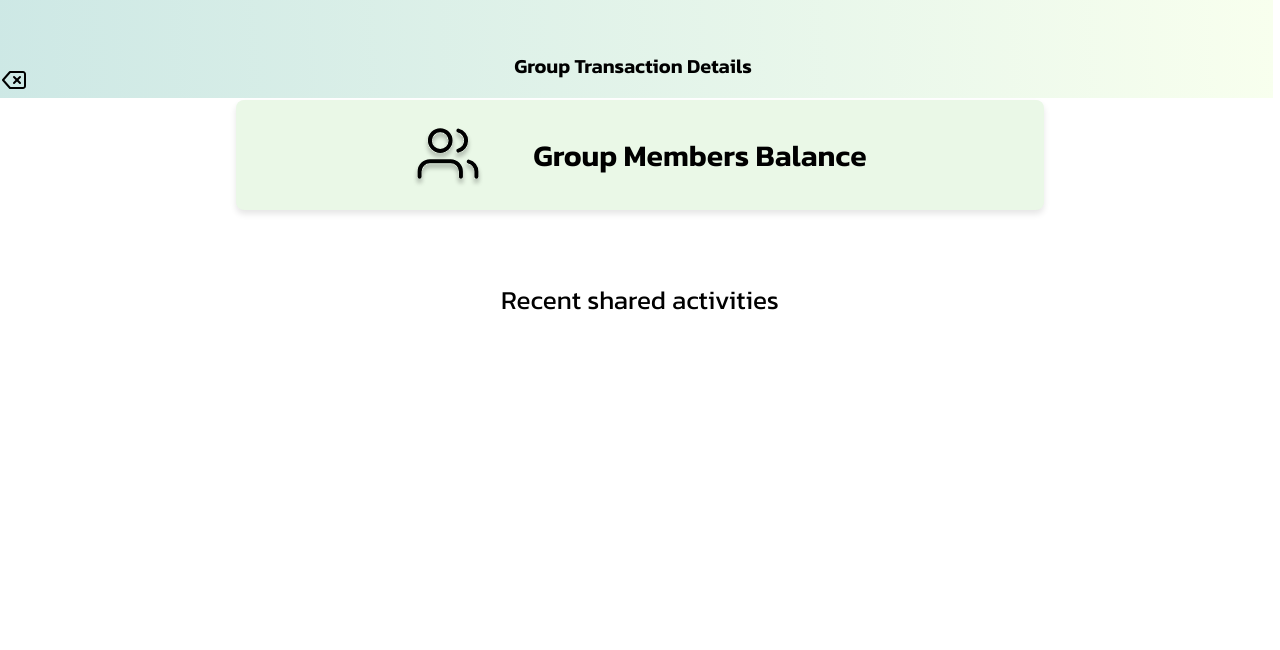
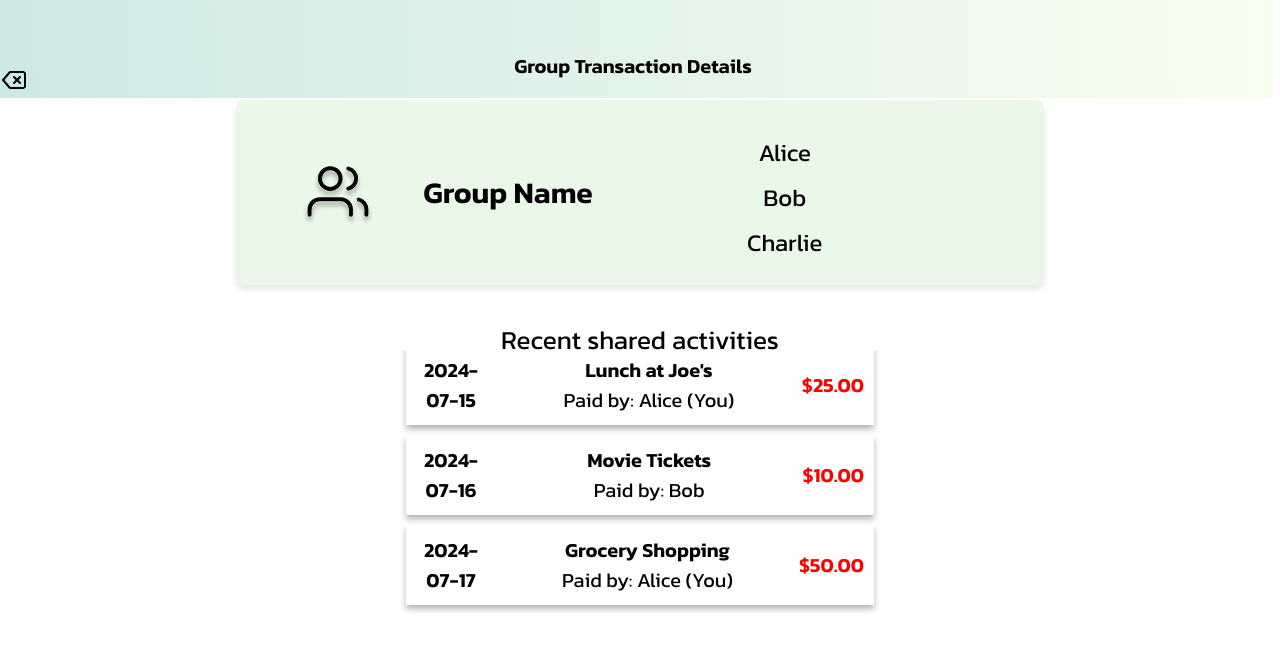
Before and after one commit to UofT-UTSC-CS-sandbox/final-term-project-splitease, a React (Vite) app in the folder frontend/: page /groupdetailpage/1 in a window 1280 px wide. Shown: the top 650 px of the page. Built offline with nearby package versions, Linux system fonts and the light colour scheme.

Commit message:
feat(frontend) Group Page
 Group detail page ready for connection, minor feature windows added in add transaction page and transaction details.

```diff
--- a/frontend/src/components/UserInfo.jsx
+++ b/frontend/src/components/UserInfo.jsx
@@ -55,9 +55,9 @@ const UserInfo = () => {
         <a className={"totalBalance"}> {u_name} </a>
         <div className={"frameWrapper"}>
           <div className={"oweParent"}>
-            <b className={"owe"}>Owe: ${owe.toFixed(2)}</b>
+            <b className={"owe"}>Owe: ${Math.abs(owe).toFixed(2)}</b>
             <div className={"owedParent"}>
-              <b className={"owed"}>Owed: ${owed.toFixed(2)}</b>
+              <b className={"owed"}>Owed: ${Math.abs(owed).toFixed(2)}</b>
               <div className={"costsParent"}>
                 <div className={"costs"}>
                   Balance: {totalBalance >= 0 ? "$" : "-$"}
--- a/frontend/src/pages/AddTransactionPage.jsx
+++ b/frontend/src/pages/AddTransactionPage.jsx
@@ -223,7 +223,7 @@ const AddTransactionPage = () => {
       <img className={"line"} alt="" />
       <div className="selection-box">
         <div className={"chooseAMethod"}>
-          Choose a method to split this bill
+          Choose a method to pay this bill
         </div>
         <select value={methodType} onChange={handleMethodTypeChange}>
           <option value="">No selection</option>
@@ -238,6 +238,14 @@ const AddTransactionPage = () => {
           <option value="Other">Other</option>
         </select>
         {errors.methodType && <div className="error">{errors.methodType}</div>}
+        <div className={"chooseAMethod"}>
+          Choose a method to split this bill
+        </div>
+        <select >
+          <option value="Evenly">Evenly</option>
+          <option value="Other">Other</option>
+        </select>
+
       </div>
       <div className={"youWillPay"}>
         You will pay a total of ${parseFloat(payAmount).toFixed(2)}
--- a/frontend/src/pages/GroupDetailPage.css
+++ b/frontend/src/pages/GroupDetailPage.css
@@ -94,7 +94,7 @@
 .recent-activities-text {
     font-size: 1.3em;
     position: absolute;
-    top: 280px;
+    top: 350px;
     left: 50%;
     transform: translateX(-50%);
     z-index: 1000;
@@ -138,3 +138,16 @@
 .activity-owe {
     color: red;
 }
+
+.member-list {
+    margin-top: 10px;
+    width: 50%;
+    display: flex;
+    flex-direction: column;
+    align-items: center;
+  }
+
+.member-name {
+    margin: 5px 0;
+    font-size: 1.2em;
+}
--- a/frontend/src/pages/GroupDetailPage.jsx
+++ b/frontend/src/pages/GroupDetailPage.jsx
@@ -4,12 +4,16 @@ import { useNavigate } from "react-router-dom";
 import { parseTransactions } from "../components/Functions.jsx";
 import "./GroupDetailPage.css";
 import "../components/Universal.css";
+import TransactionActivity from "../components/TransactionActivity.jsx";
 import axios from "axios";
 
 const GroupDetailPage = () => {
   const uid = localStorage.getItem("uid");
   const { gid } = useParams();
   const navigate = useNavigate();
+  //test data for group
+  // Test data for group members
+  const testGroupMembers = ["Alice", "Bob", "Charlie"];
 
   // Get group details
   const [groupDetails, setGroupDetails] = useState({});
@@ -19,7 +23,40 @@ const GroupDetailPage = () => {
     // TODO: Finish group details API
     // * You may want to put `group details` jsx in a dedicated component file
   });
+  // test transactions for group
 
+  const testTransactions = [
+    {
+      id: 1,
+      date: "2024-07-15",
+      name: "Lunch at Joe's",
+      payerId: "user1",
+      payer: "Alice",
+      amount: 25.00,
+    },
+    {
+      id: 2,
+      date: "2024-07-16",
+      name: "Movie Tickets",
+      payerId: "user2",
+      payer: "Bob",
+      amount: -10.00,
+    },
+    {
+      id: 3,
+      date: "2024-07-17",
+      name: "Grocery Shopping",
+      payerId: "user1",
+      payer: "Alice",
+      amount: 50.00,
+    },
+  ];
+
+  const UID_test = "user1";
+
+  const friend_test = {
+    name: "Bob",
+  };
   const onDeleteIconClick = useCallback(() => {
     navigate(-1);
   }, [navigate]);
@@ -39,10 +76,21 @@ const GroupDetailPage = () => {
       <div className="group-members">
         <div className="group-balance">
           <img className="group-icon" alt="" src="/group.svg" />
-          <h2>Group Members Balance</h2>
+          <h2>Group Name </h2>
+          <div className="member-list">
+            {testGroupMembers.map((member, index) => (
+              <div key={index} className="member-name">{member}</div>
+            ))}
+          </div>
         </div>
         <div className="recent-activities-text">Recent shared activities</div>
-        <div className="recent-activities-bar"></div>
+        <div className="recent-activities-bar">
+          <TransactionActivity
+            transactions={testTransactions}
+            uid={UID_test}
+            friendsInfo={friend_test}
+          />
+        </div>
       </div>
     </div>
   );
--- a/frontend/src/pages/TransactionDetailPage.css
+++ b/frontend/src/pages/TransactionDetailPage.css
@@ -88,10 +88,9 @@
 .recent-activities-text {
     font-size: 1.3em;
     position: absolute;
-    top: 280px;
+    top: 320px;
     left: 50%;
     transform: translateX(-50%);
-    z-index: 1000;
 }
 
 .activity {
@@ -140,6 +139,7 @@
     padding: 20px;
     border-radius: 8px;
     margin-bottom: 20px;
+    margin-top: 30px;
     text-align: center;
     overflow-y: auto;
     height: 400px;
@@ -151,3 +151,9 @@
     margin-top: 14px;
     /* Adjust this value to move it higher */
 }
+
+.payment-description {
+    margin-top: 10px;
+    font-size: 1em;
+    color: #555;
+  }
--- a/frontend/src/pages/TransactionDetailPage.jsx
+++ b/frontend/src/pages/TransactionDetailPage.jsx
@@ -103,6 +103,7 @@ const TransactionDetailPage = () => {
           ) : (
             <p>Loading transaction amount...</p>
           )}
+            <p className="payment-description">Test desciption</p>
         </div>
 
         <div className="recent-activities-text">
```
Also changed, not shown: frontend/src/components/TransactionActivity.jsx (line endings or trailing spaces).
